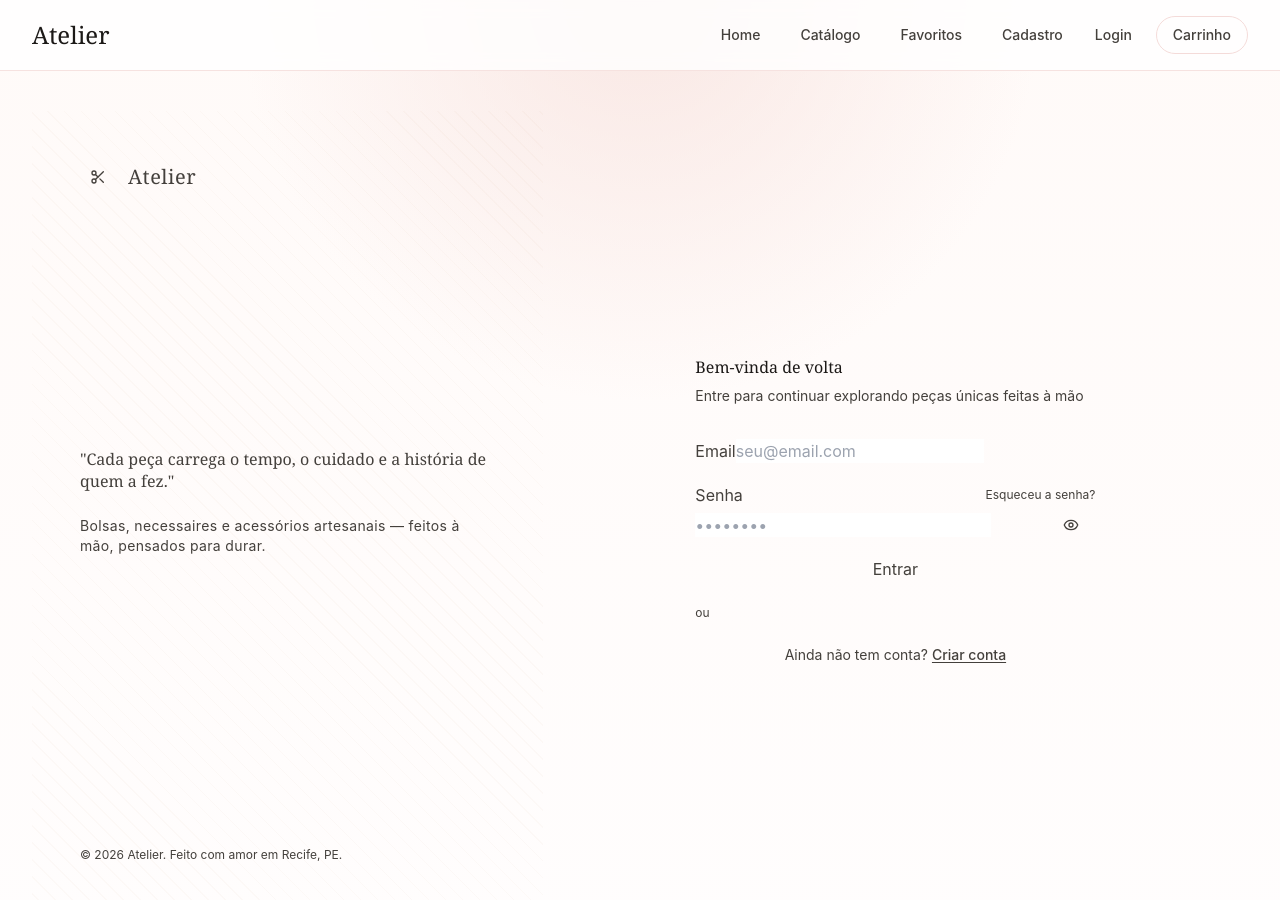
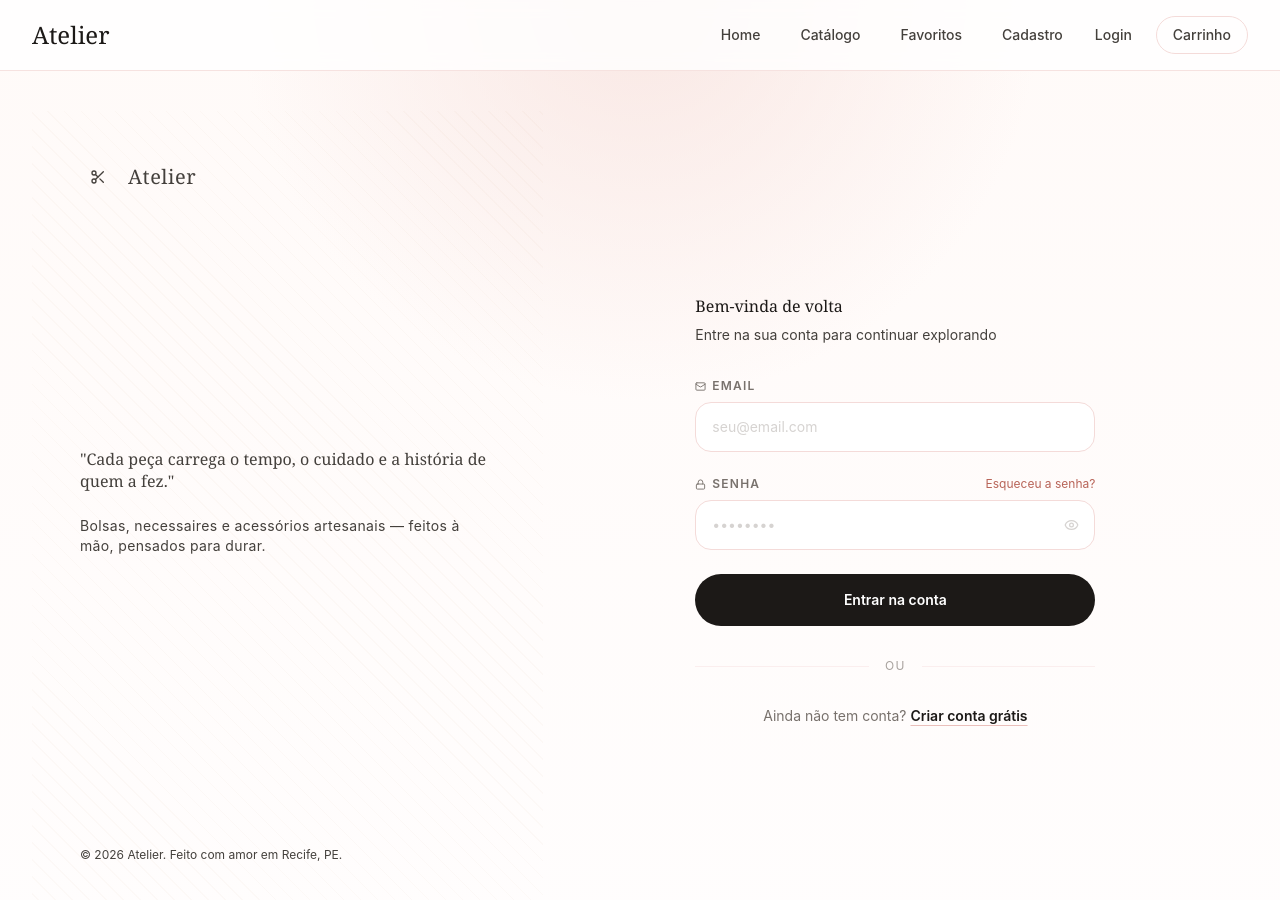
Before and after one commit to CaioNunes1/atelier, a React (Vite) app in the folder apps/web/: page /login in a window 1280 px wide. Shown: the top 900 px of the page. Built offline with nearby package versions, Linux system fonts and the light colour scheme; no server answers.

Commit message:
feat:renovating loginPage and registerPage.tsx

```diff
--- a/apps/web/src/features/auth/pages/LoginPage.tsx
+++ b/apps/web/src/features/auth/pages/LoginPage.tsx
@@ -1,6 +1,6 @@
 import { useState } from 'react'
 import { Link } from 'react-router-dom'
-import { Eye, EyeOff, Loader2 } from 'lucide-react'
+import { Eye, EyeOff, Loader2, Mail, Lock } from 'lucide-react'
 import { useForm } from 'react-hook-form'
 import { zodResolver } from '@hookform/resolvers/zod'
 import { z } from 'zod'
@@ -8,7 +8,7 @@ import { useLogin } from '../hooks/useAuthMutations'
 import { AuthLayout } from '../components/AuthLayout'
 
 const schema = z.object({
-  email: z.string().email('Email inválido'),
+  email:    z.string().email('Email inválido'),
   password: z.string().min(1, 'Informe sua senha'),
 })
 
@@ -29,12 +29,14 @@ export function LoginPage() {
   return (
     <AuthLayout
       heading="Bem-vinda de volta"
-      subheading="Entre para continuar explorando peças únicas feitas à mão"
+      subheading="Entre na sua conta para continuar explorando"
     >
-      <form onSubmit={handleSubmit(onSubmit)} noValidate className="space-y-5">
+      <form onSubmit={handleSubmit(onSubmit)} noValidate className="space-y-6">
+
         {/* Email */}
-        <div>
-          <label htmlFor="email" className="input-label">
+        <div className="space-y-2">
+          <label htmlFor="email" className="flex items-center gap-1.5 font-body text-xs font-semibold uppercase tracking-widest text-stone-500">
+            <Mail size={11} strokeWidth={2} />
             Email
           </label>
           <input
@@ -42,23 +44,35 @@ export function LoginPage() {
             type="email"
             autoComplete="email"
             placeholder="seu@email.com"
-            className="input-field"
+            className={`
+              w-full bg-white border rounded-2xl
+              px-4 py-3.5 font-body text-sm text-stone-800
+              placeholder:text-stone-300
+              transition-all duration-150 outline-none
+              ${errors.email
+                ? 'border-rose-300 ring-2 ring-rose-100'
+                : 'border-roseartisan-200 focus:border-roseartisan-400 focus:ring-2 focus:ring-roseartisan-100'
+              }
+            `}
             {...register('email')}
           />
           {errors.email && (
-            <p className="input-error">{errors.email.message}</p>
+            <p className="font-body text-xs text-rose-600 flex items-center gap-1">
+              <span>·</span> {errors.email.message}
+            </p>
           )}
         </div>
 
         {/* Senha */}
-        <div>
-          <div className="flex items-center justify-between mb-1.5">
-            <label htmlFor="password" className="input-label mb-0">
+        <div className="space-y-2">
+          <div className="flex items-center justify-between">
+            <label htmlFor="password" className="flex items-center gap-1.5 font-body text-xs font-semibold uppercase tracking-widest text-stone-500">
+              <Lock size={11} strokeWidth={2} />
               Senha
             </label>
             <Link
               to="/esqueci-minha-senha"
-              className="text-xs text-ink-faint hover:text-brand transition-colors font-body"
+              className="font-body text-xs text-roseartisan-600 hover:text-roseartisan-800 transition-colors"
             >
               Esqueceu a senha?
             </Link>
@@ -69,20 +83,31 @@ export function LoginPage() {
               type={showPassword ? 'text' : 'password'}
               autoComplete="current-password"
               placeholder="••••••••"
-              className="input-field pr-12"
+              className={`
+                w-full bg-white border rounded-2xl
+                px-4 py-3.5 pr-12 font-body text-sm text-stone-800
+                placeholder:text-stone-300
+                transition-all duration-150 outline-none
+                ${errors.password
+                  ? 'border-rose-300 ring-2 ring-rose-100'
+                  : 'border-roseartisan-200 focus:border-roseartisan-400 focus:ring-2 focus:ring-roseartisan-100'
+                }
+              `}
               {...register('password')}
             />
             <button
               type="button"
               onClick={() => setShowPassword((v) => !v)}
-              className="absolute right-3 top-1/2 -translate-y-1/2 text-ink-faint hover:text-ink transition-colors p-1"
+              className="absolute right-4 top-1/2 -translate-y-1/2 text-stone-300 hover:text-stone-500 transition-colors"
               aria-label={showPassword ? 'Ocultar senha' : 'Mostrar senha'}
             >
-              {showPassword ? <EyeOff size={16} /> : <Eye size={16} />}
+              {showPassword ? <EyeOff size={15} /> : <Eye size={15} />}
             </button>
           </div>
           {errors.password && (
-            <p className="input-error">{errors.password.message}</p>
+            <p className="font-body text-xs text-rose-600 flex items-center gap-1">
+              <span>·</span> {errors.password.message}
+            </p>
           )}
         </div>
 
@@ -90,30 +115,43 @@ export function LoginPage() {
         <button
           type="submit"
           disabled={isPending}
-          className="btn-primary w-full mt-2"
+          className="
+            w-full rounded-full bg-stone-900 text-white
+            font-body font-semibold text-sm
+            py-4 mt-2
+            flex items-center justify-center gap-2
+            transition-all duration-200
+            hover:bg-roseartisan-800
+            active:scale-[0.98]
+            disabled:opacity-50 disabled:cursor-not-allowed
+          "
         >
           {isPending ? (
             <>
-              <Loader2 size={16} className="animate-spin" />
+              <Loader2 size={15} className="animate-spin" />
               Entrando…
             </>
           ) : (
-            'Entrar'
+            'Entrar na conta'
           )}
         </button>
       </form>
 
       {/* Divisor */}
-      <div className="divider-text my-6 text-xs">ou</div>
+      <div className="flex items-center gap-4 my-8">
+        <div className="flex-1 h-px bg-roseartisan-100" />
+        <span className="font-body text-xs text-stone-400 uppercase tracking-widest">ou</span>
+        <div className="flex-1 h-px bg-roseartisan-100" />
+      </div>
 
       {/* Link para cadastro */}
-      <p className="text-center text-sm font-body text-ink-muted">
+      <p className="text-center font-body text-sm text-stone-500">
         Ainda não tem conta?{' '}
         <Link
           to="/cadastro"
-          className="text-ink font-medium hover:text-brand transition-colors underline underline-offset-2"
+          className="text-stone-900 font-semibold hover:text-roseartisan-700 transition-colors underline underline-offset-4 decoration-roseartisan-300"
         >
-          Criar conta
+          Criar conta grátis
         </Link>
       </p>
     </AuthLayout>
--- a/apps/web/src/features/auth/pages/RegisterPage.tsx
+++ b/apps/web/src/features/auth/pages/RegisterPage.tsx
@@ -1,25 +1,21 @@
 import { useState } from 'react'
 import { Link } from 'react-router-dom'
-import { Eye, EyeOff, Loader2, Check } from 'lucide-react'
+import { Eye, EyeOff, Loader2, User, Mail, Lock, Check } from 'lucide-react'
 import { useForm } from 'react-hook-form'
 import { zodResolver } from '@hookform/resolvers/zod'
 import { z } from 'zod'
 import { useRegister } from '../hooks/useAuthMutations'
 import { AuthLayout } from '../components/AuthLayout'
-import { cn } from '@/lib/utils'
 
 const schema = z
   .object({
-    name: z
-      .string()
-      .min(2, 'Nome deve ter ao menos 2 caracteres')
-      .max(80, 'Nome muito longo'),
-    email: z.string().email('Email inválido'),
-    password: z
+    name:                  z.string().min(2, 'Nome deve ter ao menos 2 caracteres').max(80),
+    email:                 z.string().email('Email inválido'),
+    password:              z
       .string()
       .min(8, 'Mínimo 8 caracteres')
-      .regex(/[A-Z]/, 'Deve conter ao menos uma letra maiúscula')
-      .regex(/[0-9]/, 'Deve conter ao menos um número'),
+      .regex(/[A-Z]/, 'Precisa de uma letra maiúscula')
+      .regex(/[0-9]/, 'Precisa de um número'),
     password_confirmation: z.string(),
   })
   .refine((d) => d.password === d.password_confirmation, {
@@ -29,12 +25,55 @@ const schema = z
 
 type FormData = z.infer<typeof schema>
 
-// Critérios de força de senha
 const passwordCriteria = [
   { label: 'Ao menos 8 caracteres', test: (p: string) => p.length >= 8 },
-  { label: 'Uma letra maiúscula', test: (p: string) => /[A-Z]/.test(p) },
-  { label: 'Um número', test: (p: string) => /[0-9]/.test(p) },
+  { label: 'Uma letra maiúscula',   test: (p: string) => /[A-Z]/.test(p) },
+  { label: 'Um número',             test: (p: string) => /[0-9]/.test(p) },
 ]
+
+// Componente de campo reutilizável
+function Field({
+  id,
+  label,
+  icon,
+  error,
+  children,
+}: {
+  id: string
+  label: string
+  icon: React.ReactNode
+  error?: string
+  children: React.ReactNode
+}) {
+  return (
+    <div className="space-y-2">
+      <label
+        htmlFor={id}
+        className="flex items-center gap-1.5 font-body text-xs font-semibold uppercase tracking-widest text-stone-500"
+      >
+        {icon}
+        {label}
+      </label>
+      {children}
+      {error && (
+        <p className="font-body text-xs text-rose-600 flex items-center gap-1">
+          <span>·</span> {error}
+        </p>
+      )}
+    </div>
+  )
+}
+
+const inputClass = (hasError: boolean) => `
+  w-full bg-white border rounded-2xl
+  px-4 py-3.5 font-body text-sm text-stone-800
+  placeholder:text-stone-300
+  transition-all duration-150 outline-none
+  ${hasError
+    ? 'border-rose-300 ring-2 ring-rose-100'
+    : 'border-roseartisan-200 focus:border-roseartisan-400 focus:ring-2 focus:ring-roseartisan-100'
+  }
+`
 
 export function RegisterPage() {
   const [showPassword, setShowPassword] = useState(false)
@@ -48,123 +87,137 @@ export function RegisterPage() {
   } = useForm<FormData>({ resolver: zodResolver(schema) })
 
   const passwordValue = watch('password', '')
+
   const onSubmit = (data: FormData) =>
     register({ name: data.name, email: data.email, password: data.password })
 
   return (
     <AuthLayout
       heading="Criar sua conta"
-      subheading="Junte-se a quem aprecia o artesanato feito com amor"
+      subheading="Junte-se a quem aprecia o artesanato feito com cuidado"
     >
       <form onSubmit={handleSubmit(onSubmit)} noValidate className="space-y-5">
+
         {/* Nome */}
-        <div>
-          <label htmlFor="name" className="input-label">
-            Nome completo
-          </label>
+        <Field
+          id="name"
+          label="Nome completo"
+          icon={<User size={11} strokeWidth={2} />}
+          error={errors.name?.message}
+        >
           <input
             id="name"
             type="text"
             autoComplete="name"
             placeholder="Seu nome"
-            className="input-field"
+            className={inputClass(!!errors.name)}
             {...formRegister('name')}
           />
-          {errors.name && <p className="input-error">{errors.name.message}</p>}
-        </div>
+        </Field>
 
         {/* Email */}
-        <div>
-          <label htmlFor="email" className="input-label">
-            Email
-          </label>
+        <Field
+          id="email"
+          label="Email"
+          icon={<Mail size={11} strokeWidth={2} />}
+          error={errors.email?.message}
+        >
           <input
             id="email"
             type="email"
             autoComplete="email"
             placeholder="seu@email.com"
-            className="input-field"
+            className={inputClass(!!errors.email)}
             {...formRegister('email')}
           />
-          {errors.email && <p className="input-error">{errors.email.message}</p>}
-        </div>
+        </Field>
 
         {/* Senha */}
-        <div>
-          <label htmlFor="password" className="input-label">
-            Senha
-          </label>
+        <Field
+          id="password"
+          label="Senha"
+          icon={<Lock size={11} strokeWidth={2} />}
+          error={errors.password?.message}
+        >
           <div className="relative">
             <input
               id="password"
               type={showPassword ? 'text' : 'password'}
               autoComplete="new-password"
               placeholder="••••••••"
-              className="input-field pr-12"
+              className={inputClass(!!errors.password) + ' pr-12'}
               {...formRegister('password')}
             />
             <button
               type="button"
               onClick={() => setShowPassword((v) => !v)}
-              className="absolute right-3 top-1/2 -translate-y-1/2 text-ink-faint hover:text-ink transition-colors p-1"
+              className="absolute right-4 top-1/2 -translate-y-1/2 text-stone-300 hover:text-stone-500 transition-colors"
               aria-label={showPassword ? 'Ocultar senha' : 'Mostrar senha'}
             >
-              {showPassword ? <EyeOff size={16} /> : <Eye size={16} />}
+              {showPassword ? <EyeOff size={15} /> : <Eye size={15} />}
             </button>
           </div>
 
           {/* Critérios de senha */}
           {passwordValue.length > 0 && (
-            <ul className="mt-2 space-y-1">
+            <ul className="mt-2.5 space-y-1.5 pl-1">
               {passwordCriteria.map((c) => {
                 const ok = c.test(passwordValue)
                 return (
                   <li
                     key={c.label}
-                    className={cn(
-                      'flex items-center gap-1.5 text-xs font-body transition-colors',
-                      ok ? 'text-emerald-600' : 'text-ink-faint',
-                    )}
+                    className={`flex items-center gap-2 font-body text-xs transition-colors duration-200 ${
+                      ok ? 'text-emerald-600' : 'text-stone-400'
+                    }`}
                   >
-                    <Check
-                      size={11}
-                      className={cn(
-                        'shrink-0 rounded-full p-0.5 transition-colors',
-                        ok ? 'bg-emerald-100 text-emerald-600' : 'bg-linen-200 text-transparent',
-                      )}
-                    />
+                    <span className={`w-4 h-4 rounded-full flex items-center justify-center shrink-0 transition-colors duration-200 ${
+                      ok ? 'bg-emerald-100' : 'bg-stone-100'
+                    }`}>
+                      <Check size={9} strokeWidth={3} className={ok ? 'opacity-100' : 'opacity-0'} />
+                    </span>
                     {c.label}
                   </li>
                 )
               })}
             </ul>
           )}
-          {errors.password && <p className="input-error">{errors.password.message}</p>}
-        </div>
+        </Field>
 
         {/* Confirmar senha */}
-        <div>
-          <label htmlFor="password_confirmation" className="input-label">
-            Confirmar senha
-          </label>
+        <Field
+          id="password_confirmation"
+          label="Confirmar senha"
+          icon={<Lock size={11} strokeWidth={2} />}
+          error={errors.password_confirmation?.message}
+        >
           <input
             id="password_confirmation"
             type={showPassword ? 'text' : 'password'}
             autoComplete="new-password"
             placeholder="••••••••"
-            className="input-field"
+            className={inputClass(!!errors.password_confirmation)}
             {...formRegister('password_confirmation')}
           />
-          {errors.password_confirmation && (
-            <p className="input-error">{errors.password_confirmation.message}</p>
-          )}
-        </div>
+        </Field>
 
         {/* Submit */}
-        <button type="submit" disabled={isPending} className="btn-primary w-full mt-2">
+        <button
+          type="submit"
+          disabled={isPending}
+          className="
+            w-full rounded-full bg-stone-900 text-white
+            font-body font-semibold text-sm
+            py-4 mt-3
+            flex items-center justify-center gap-2
+            transition-all duration-200
+            hover:bg-roseartisan-800
+            active:scale-[0.98]
+            disabled:opacity-50 disabled:cursor-not-allowed
+          "
+        >
           {isPending ? (
             <>
-              <Loader2 size={16} className="animate-spin" />
+              <Loader2 size={15} className="animate-spin" />
               Criando conta…
             </>
           ) : (
@@ -173,13 +226,19 @@ export function RegisterPage() {
         </button>
       </form>
 
-      <div className="divider-text my-6 text-xs">ou</div>
+      {/* Divisor */}
+      <div className="flex items-center gap-4 my-7">
+        <div className="flex-1 h-px bg-roseartisan-100" />
+        <span className="font-body text-xs text-stone-400 uppercase tracking-widest">ou</span>
+        <div className="flex-1 h-px bg-roseartisan-100" />
+      </div>
 
-      <p className="text-center text-sm font-body text-ink-muted">
+      {/* Link para login */}
+      <p className="text-center font-body text-sm text-stone-500">
         Já tem conta?{' '}
         <Link
           to="/login"
-          className="text-ink font-medium hover:text-brand transition-colors underline underline-offset-2"
+          className="text-stone-900 font-semibold hover:text-roseartisan-700 transition-colors underline underline-offset-4 decoration-roseartisan-300"
         >
           Entrar
         </Link>
```
